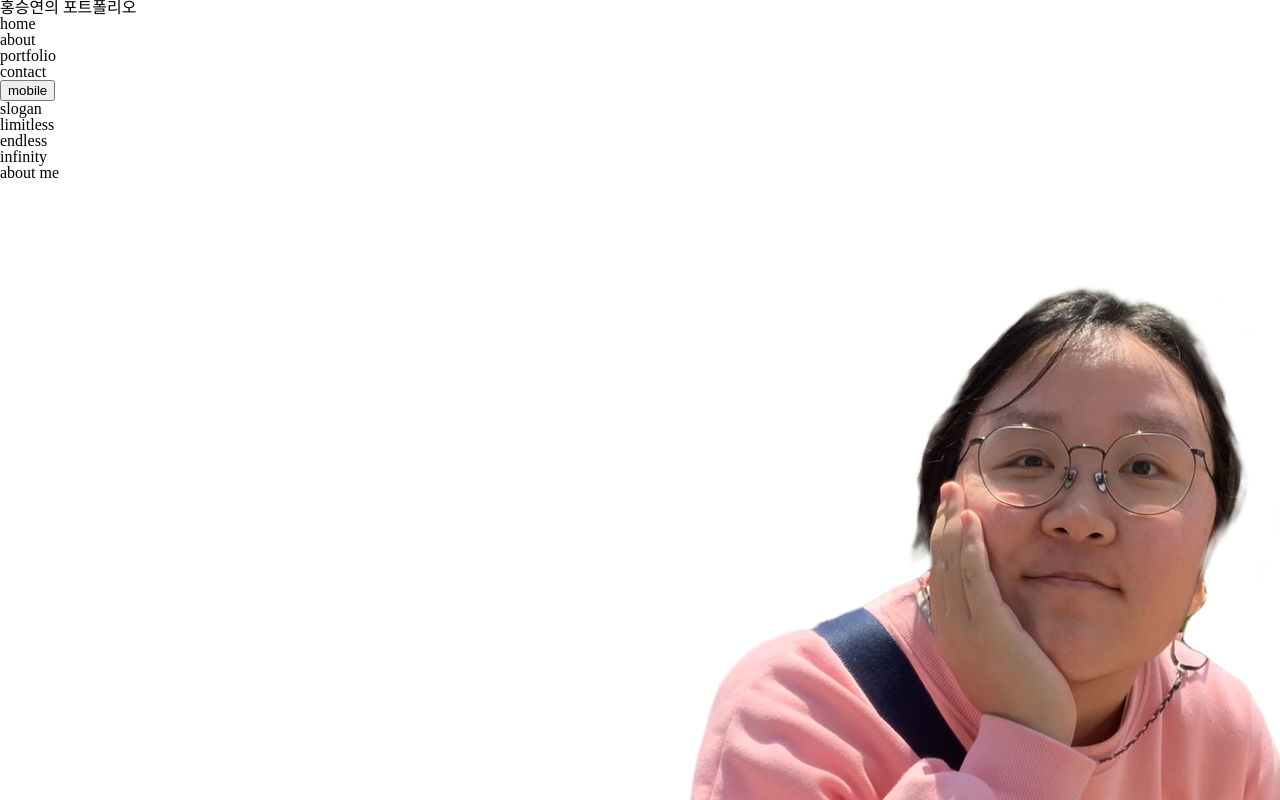
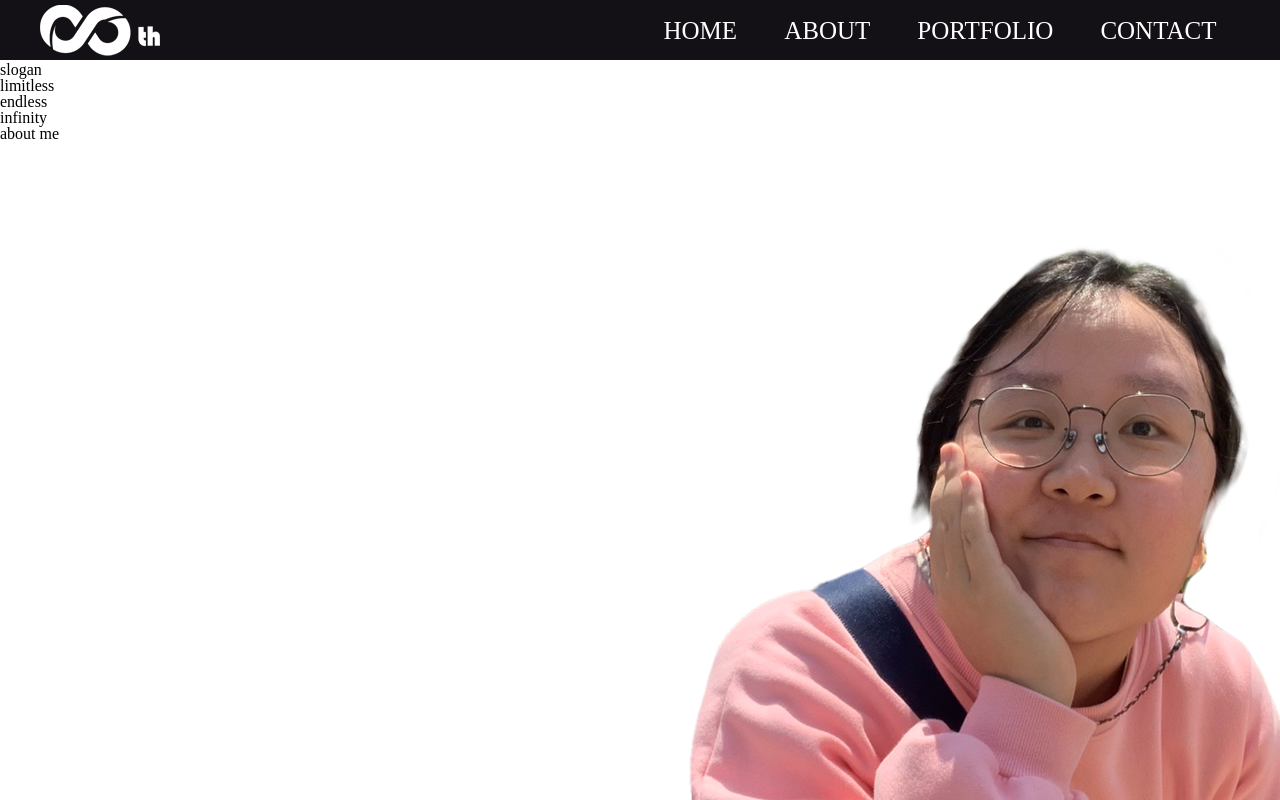
Before and after one commit to August-projects/space, a plain HTML site: page html.html in a window 1280 px wide. Shown: the top 800 px of the page. Drawn offline with nearby package versions, Linux system fonts and the light colour scheme; a web font is replaced by a local one.

Commit message:
header css

```diff
--- a/css/main.css
+++ b/css/main.css
@@ -2,6 +2,7 @@
     --title: 'ChosunKg';
     --content: 'ChosunSg';
     --awesome: 'Font Awesome 6 Free';
+    --black: "#131115"
 }
 
 @font-face {
@@ -17,3 +18,70 @@
     font-weight: normal;
     font-style: normal;
 }
+
+* {
+    margin: 0;
+    padding: 0;
+    list-style: none;
+}
+
+/*header*/
+
+header {
+    position: relative;
+    display: flex;
+    justify-content: space-between;
+    align-items: center;
+    padding: 0 40px;
+    background-color: #131115;
+    border-bottom: 2px solid #fff;
+}
+
+header h1 {
+    text-indent: -9999px;
+    overflow: hidden;
+    width: 120px;
+    height: 60px;
+    background: url(../img/8th_logo_white.png) center /100% no-repeat;
+    display: block;
+}
+
+header nav {
+    width: 50%;
+}
+
+header nav ul {
+    display: flex;
+    justify-content: space-around;
+    width: 100%;
+}
+
+header nav li {
+    color: #fff;
+    font-size: 25px;
+    text-transform: uppercase;
+    font-family: var(--content);
+    cursor: pointer;
+    position: relative;
+}
+
+header nav li::after {
+    content: "";
+    position: absolute;
+    height: 2px;
+    width: 0;
+    background-color: #fff;
+    left: -1%;
+    bottom: -5px;
+    transition: ease-out .2s;
+}
+
+header nav li:hover::after {
+    width: 102%;
+}
+
+header .mobile {
+    position: absolute;
+    left: 0;
+    display: none;
+}
```
